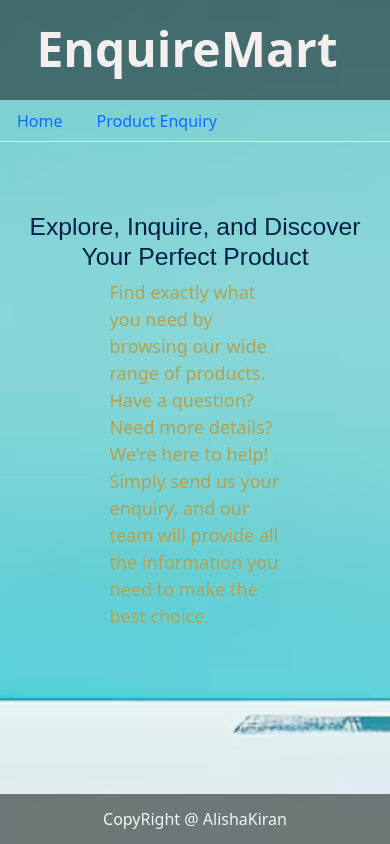
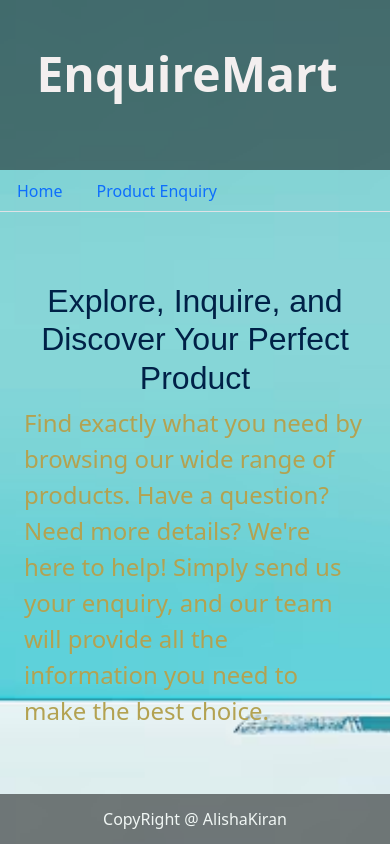
Before and after one commit to Alisha1Kiran/EnquireMart, a React (Vite) app: page /#/ in a window 390 px wide. Built offline with nearby package versions, Linux system fonts and the light colour scheme.

Commit message:
responsive design related changes

```diff
--- a/src/App.css
+++ b/src/App.css
@@ -92,11 +92,24 @@ footer{
 }
 
 @media only screen and (max-width: 768px) {
+  header{
+    height: 170px;
+    padding-top: 25px;
+  }
   .mainBody{
-    /* background-image: url("./assets/images/background.avif");
-    background-repeat:no-repeat;
-    background-size:cover;
-    background-position:center center; */
     height: 100%;
   }
+  .enquireForm{
+    width: 100%;
+    padding-left: 50px;
+    padding-right: 50px;
+  }
+
+  .homeTitle{
+    font-size: xx-large;
+  }
+   .homeMessage{
+    font-size: x-large;
+    width: 100%;
+  }
 }
--- a/src/components/Success.jsx
+++ b/src/components/Success.jsx
@@ -2,7 +2,7 @@ import React from 'react'
 
 const Success = () => {
   return (
-    <div>
+    <div className="homeBody">
         <h2 className="homeTitle ">Your form is submitted sucessfully!</h2>
         <p className="homeMessage">Our team will connect you shortly through provided email or phone number.</p>
     </div>
```
